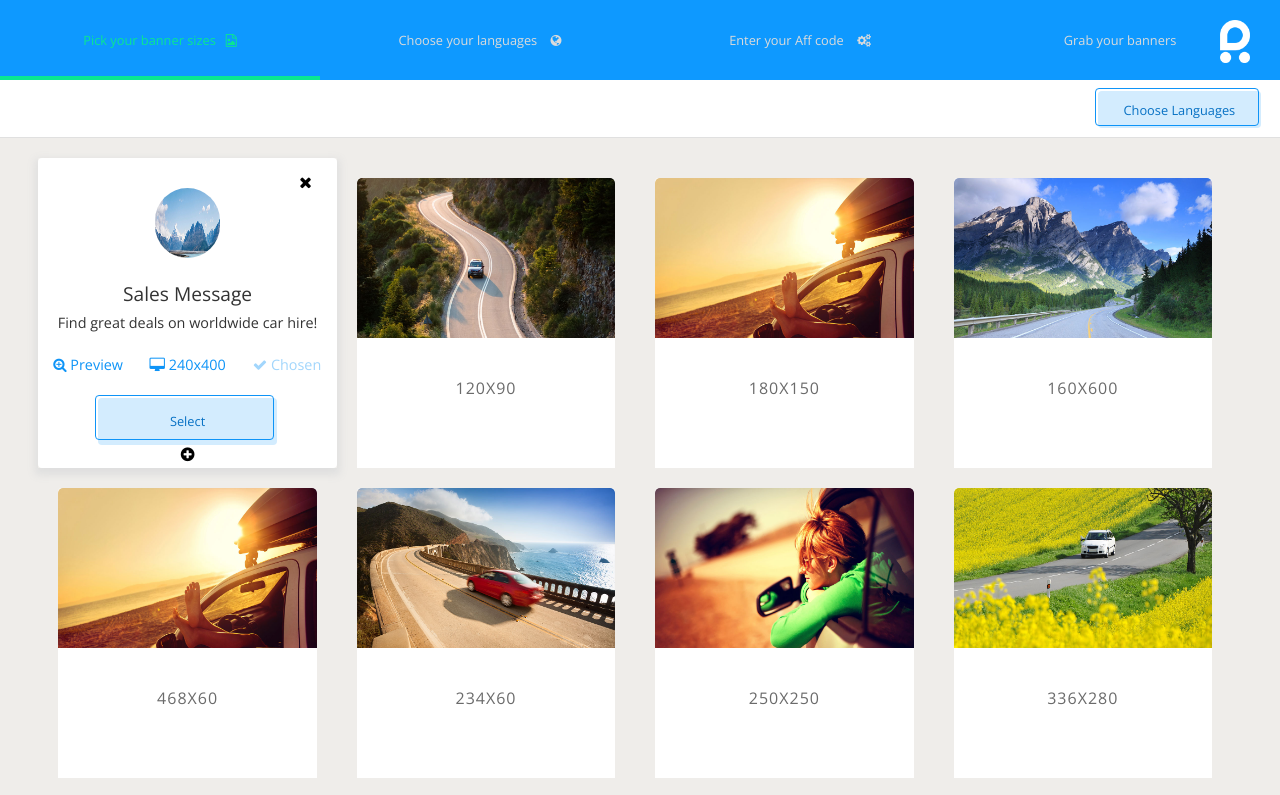
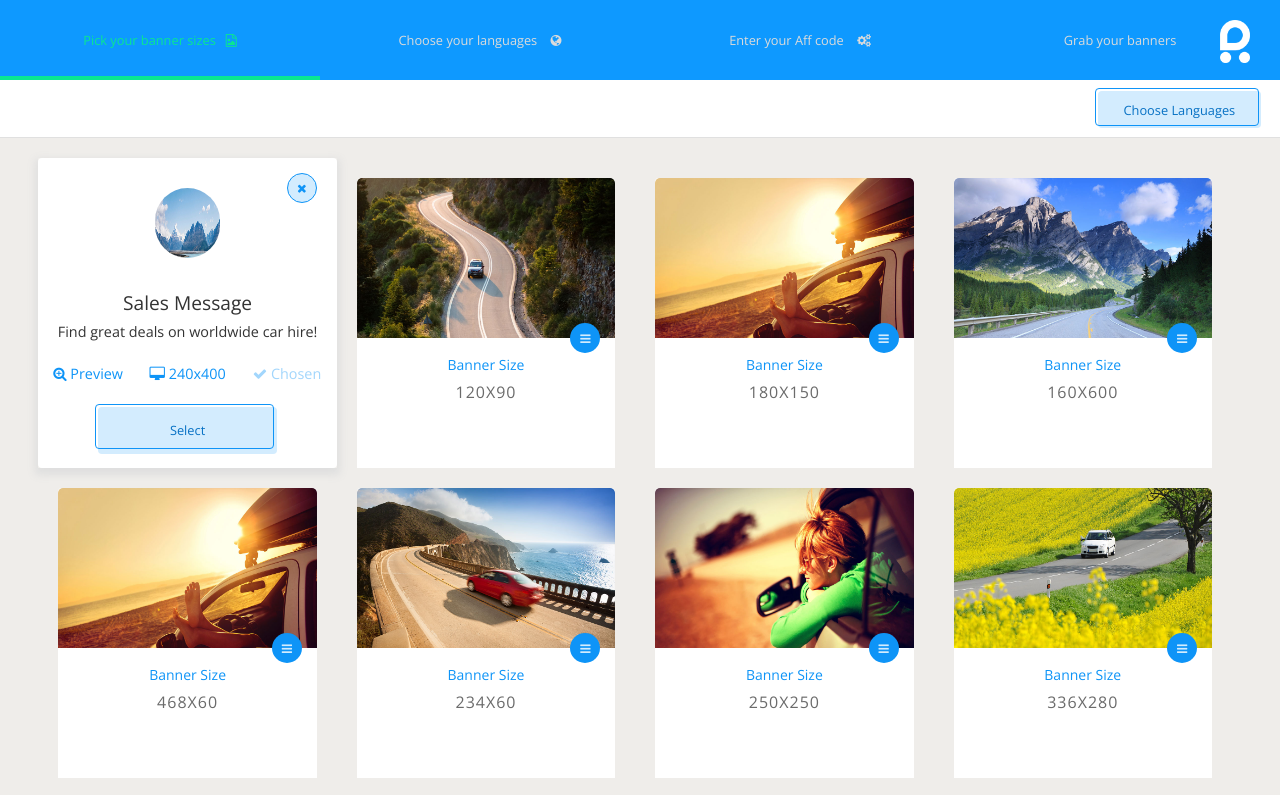
Before and after one commit to alexm22/bannerGallery, a website: page index.html in a window 1280 px wide. Both pictures are taken after a click on the element 187 px from the left and 313 px from the top of the page. Shown: the top 795 px of the page. Drawn offline with nearby package versions, Linux system fonts and the light colour scheme.

Commit message:
added open close button

```diff
--- a/css/components/_card.scss
+++ b/css/components/_card.scss
@@ -65,16 +65,23 @@
 
 //Typography------------------------------------------------------------------//
 
+.card__bannerPreview--headingMain {
+  color:$blue;
+  font-size: 14px;
+  font-weight: 400;
+  margin-bottom: 0;
+  position: relative;
+}
+
 .card__bannerPreview--heading {
   text-transform: uppercase;
   color: #6b6b6b;
   letter-spacing: 1px;
-  margin-bottom: 0;
+  margin: 0;
   font-family: $font-open;
   font-size: $font-size-regular;
   font-weight: $weight-regular;
   position: relative;
-  top: 20px;
 }
 
 .card__bannerPreview--subheading {
@@ -85,6 +92,7 @@
   top: 100px;
   transition-timing-function: ease-out;
   transition: 0.35s;
+  margin: 0;
 }
 
 .card__bannerPreview--body {
@@ -98,11 +106,39 @@
 
 .closepls {
   position: absolute;
-  right: 25px;
+  right: 35px;
   z-index: 1;
-  top: 15px;
-  display: none;
+  top: 165px;
+  background-color: $blue;
+  width: 30px;
+  height: 30px;
+  border-radius: 60px;
+  //border: 1px solid $blue;*/
+  padding: 5px 10px;
+
+    &::before {
+      content: "\f0c9";
+      font-family: 'FontAwesome';
+      color: lighten($blue, 40%);
+      font-size: 12px;
+    }
+
+    &:hover {
+      //background-color: lighten($green, 40%);
+      //border-color: $green;
+    }
+
+    & .fa {
+      color: $blue;
+      font-weight: normal;
+      font-size: 12px;
+
+        &:hover {
+          color: darken($green, 5%);
+        }
+    }
 }
+
 
 .card--hold {
   position: relative;
@@ -115,3 +151,39 @@
 .card__bannerPreviewFooter--chosen.tab--added {
     color: $green;
 }
+
+.closepls--x {
+  background-color: lighten($blue, 40%) !important;
+  transition: 700ms ease all;
+  webkit-transform: rotate(90deg);  /* Chrome, Safari 3.1+ */
+    -moz-transform: rotate(90deg);  /* Firefox 3.5-15 */
+    -ms-transform: rotate(90deg);  /* IE 9 */
+    -o-transform: rotate(90deg);  /* Opera 10.50-12.00 */
+    transform: rotate(90deg);
+    top: 15px;
+    right: 20px;
+    border: 1px solid $blue;
+    padding: 3px 10px;
+}
+
+.closepls--x::before {
+  content: "\f00d";
+  font-family: 'FontAwesome';
+  color: $blue;
+  font-size: 12px;
+}
+
+.closepls--o {
+  background-color: $blue !important;
+  transition: 700ms ease all;
+  webkit-transform: rotate(0deg);  /* Chrome, Safari 3.1+ */
+    -moz-transform: rotate(0deg);  /* Firefox 3.5-15 */
+    -ms-transform: rotate(0deg);  /* IE 9 */
+    -o-transform: rotate(0deg);  /* Opera 10.50-12.00 */
+    transform: rotate(0deg);
+    top: 165px;
+}
+
+.banner--added {
+  border-bottom: 2px solid $green;
+}
--- a/js/directives.js
+++ b/js/directives.js
@@ -8,11 +8,12 @@ angular.module('directives', [])
         $('.card').click (function () {
           $(this).addClass('thisactivecard'), 10;
           $(this).find('.card__bannerPreview--bannerImg').animate({height: '70px', width: '22%', borderRadius: '200px', margin: '0 39%', position: 'relative', top: '30px'},{ duration: 10, queue: false });
-          $(this).find('.card__bannerPreview--heading').animate({top: '-150px'}, { duration: 10, queue: false });
+          $(this).find('.card__bannerPreview--headingMain, .card__bannerPreview--heading').animate({top: '-150px'}, { duration: 10, queue: false });
           $(this).find('.card__bannerPreview--subheading').animate({top: '0', marginBottom: '0'}, { duration: 10, queue: false });
           $(this).find('.card__bannerPreview--body').animate({top: '10px'}, { duration: 10, queue: false });
           $(this).find('.card__bannerPreviewFooter').animate({top: '10px'}, { duration: 10, queue: false });
-          $(this).find('.closepls').fadeIn(), 10;
+          $(this).find('.closepls').addClass('closepls--x').animate({}, { duration: 600, queue: false });
+          $(this).find('.closepls').removeClass('closepls--o');
         })
       }
     }
@@ -22,16 +23,16 @@ angular.module('directives', [])
   return {
     restrict: 'E',
     replace: true,
-    template: '<div class="closepls"><i class="fa fa-times" aria-hidden="true"></i></div>',
+    template: '<div class="closepls"></div>',
     link:function(scope, element, attribute) {
       $('.closepls').click(function (e, event) {
         e.stopPropagation();
-        $(this).parent().find('.card__bannerPreview--heading').animate({top: '20px'}, { duration: 10, queue: false });
+        $(this).removeClass('closepls--x').addClass('closepls--o');
+        $(this).parent().find('.card__bannerPreview--heading, .card__bannerPreview--headingMain').animate({top: '0px'}, { duration: 10, queue: false });
         $(this).parent().find('.card__bannerPreview--body').animate({top: '150px'}, { duration: 10, queue: false });
         $(this).parent().find('.card__bannerPreview--subheading').animate({top: '150px'}, { duration: 10, queue: false });
         $(this).parent().find('.card__bannerPreview--bannerImg').animate({height: '160px', width: '100%', borderRadius: '0px', margin: '0', position: 'relative', top: '0'},{ duration: 10, queue: false });
         $(this).closest('.card').removeClass('thisactivecard'), 20;
-        $(this).fadeOut(), 10;
       })
     }
   }
--- a/partials/card.html
+++ b/partials/card.html
@@ -1,9 +1,10 @@
 <div class="card show">
   <closecard></closecard>
-  <div class="card__bannerPreview">
+  <div class="card__bannerPreview" ng-class="{'banner--added': banner.selected}">
     <div class="card__bannerPreview--bannerImg">
       <img id="yeah" ng-src="img/preview/{{banner.preview}}/en.jpg">
     </div>
+    <h1 class="card__bannerPreview--headingMain">Banner Size</h1>
     <h1 class="card__bannerPreview--heading">{{banner.dimensions}}</h1>
     <h2 class="card__bannerPreview--subheading">Sales Message</h2>
     <p class="card__bannerPreview--body">{{banner.description}}</p>
@@ -24,7 +25,5 @@
       </div>
     </div>
     <div ng-click="banner.selected = !banner.selected" class="get__btn get__btn--banner">Select</div>
-    <i class="fa fa-plus-circle" aria-hidden="true"></i>
-
   </div>
 </div>
```
Also changed, not shown: js/directives-min.js (added, +1 -0 lines), css/main.css, 2 other files.
